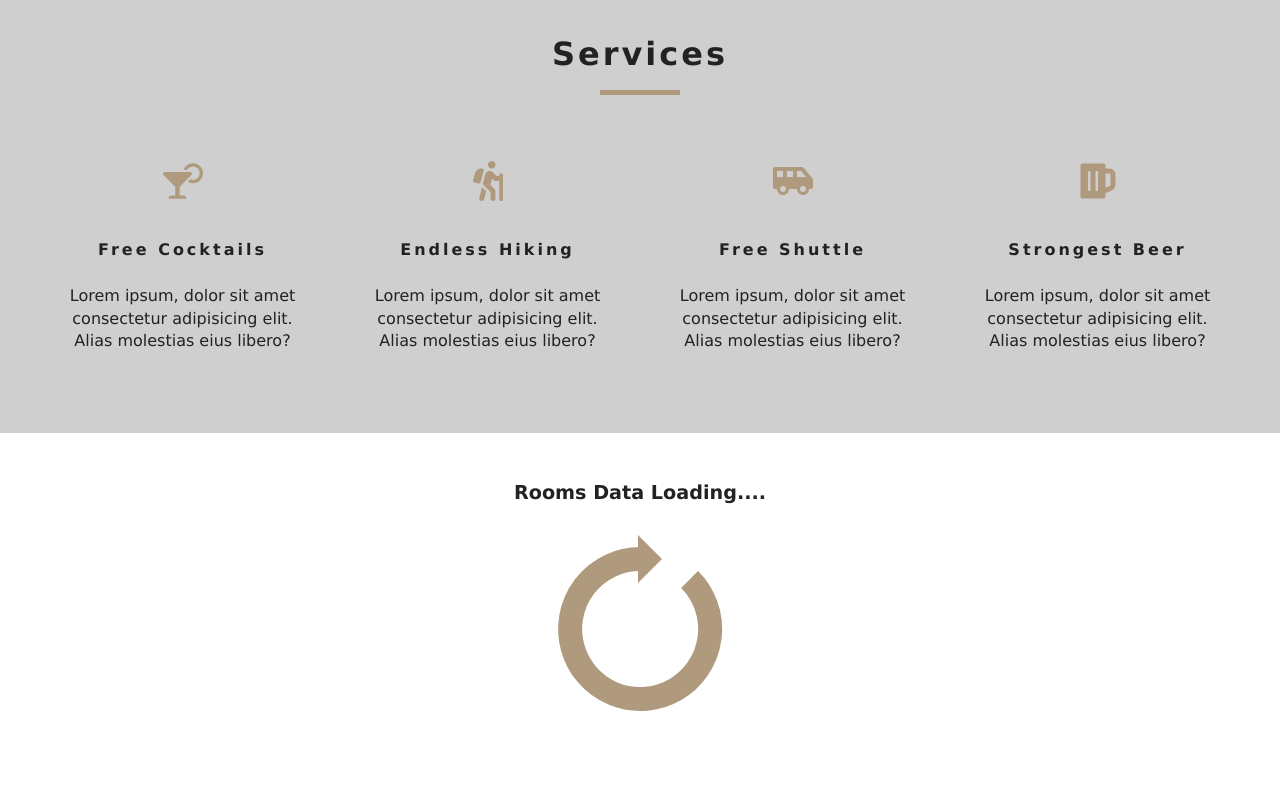
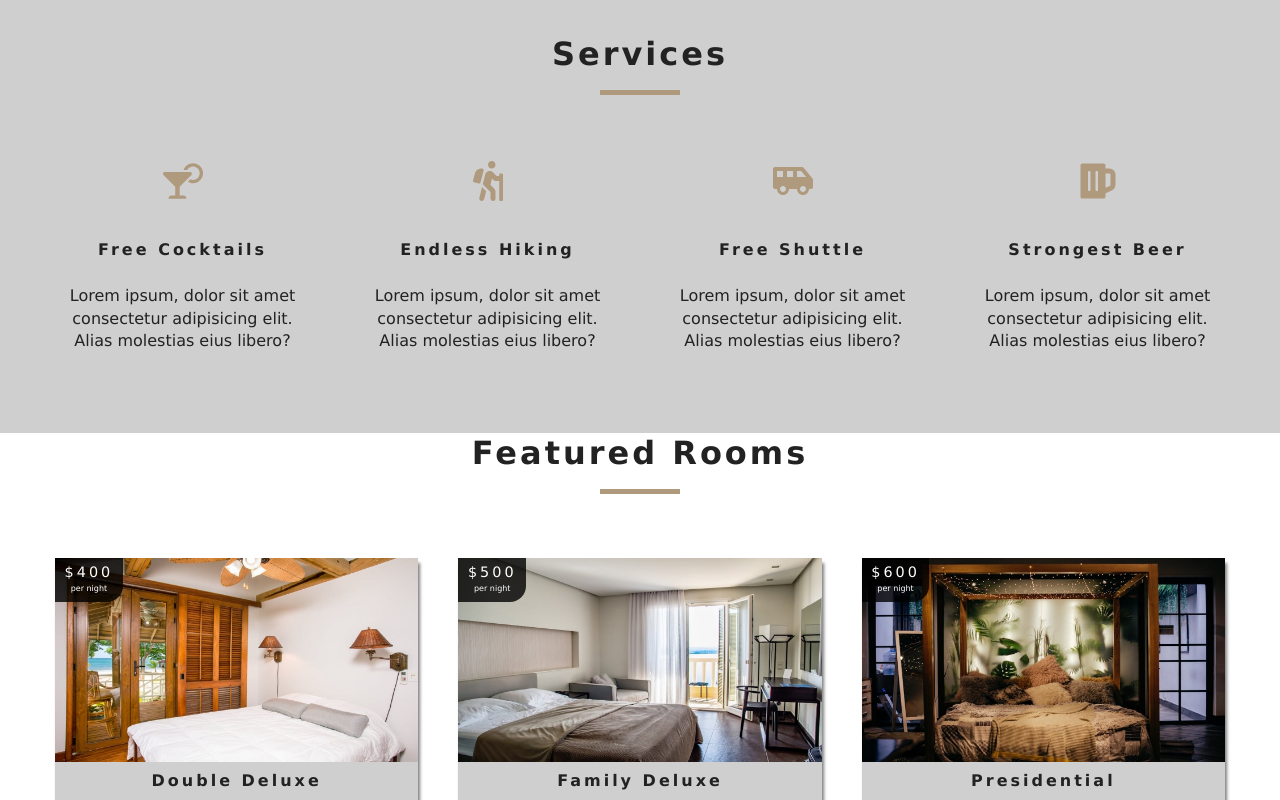
Before and after one commit to Lekkyjay/react-hotel-reservation, a React (Create React App) app: page / in a window 1280 px wide. Shown: the part 846-1646 px from the top of the page. Before the commit the page ends 1581 px from the top, so only its background shows below. Built offline with nearby package versions, Linux system fonts and the light colour scheme.

Commit message:
Installed styled-component module

```diff
--- a/package.json
+++ b/package.json
@@ -10,7 +10,8 @@
     "react-dom": "^16.13.1",
     "react-icons": "^3.10.0",
     "react-router-dom": "^5.2.0",
-    "react-scripts": "3.4.1"
+    "react-scripts": "3.4.1",
+    "styled-components": "^5.1.1"
   },
   "scripts": {
     "start": "react-scripts start",
--- a/src/components/FeaturedRooms.js
+++ b/src/components/FeaturedRooms.js
@@ -1,13 +1,23 @@
 import React, { useContext } from 'react'
 import { GlobalContext } from '../context'
 import Loading from './Loading'
+import Room from './Room'
+import Title from './Title'
+
 
 const FeaturedRooms = () => {
-  const { featuredRooms } = useContext(GlobalContext)
+  const { loading, featuredRooms } = useContext(GlobalContext)
+
+  const rooms = featuredRooms.map(room => {
+    return <Room key={room.id} room={room} />;
+  })
 
   return (
     <div>
-      <Loading />
+      <Title title="featured rooms" />
+      <div className="featured-rooms-center">
+        {loading ? <Loading /> : rooms}
+      </div>
     </div>
   )
 }
--- a/src/components/Room.js
+++ b/src/components/Room.js
@@ -1,11 +1,35 @@
 import React from 'react'
+import { Link } from "react-router-dom"
+import defaultImg from "../images/room-1.jpeg"
+import PropTypes from "prop-types"
 
-const Room = () => {
+//double destructuring of room. 1st from props then into its own properties.
+const Room = ({room: {name, slug, images, price}}) => {
+
   return (
-    <div>
-      Hello from room
-    </div>
+    <article className="room">
+      <div className="img-container">
+        <img src={images[0] || defaultImg} alt="single room" />
+        <div className="price-top">
+          <h6>${price}</h6>
+          <p>per night</p>
+        </div>
+        <Link to={`/rooms/${slug}`} className="btn-primary room-link">
+          features
+        </Link>
+      </div>
+      <p className="room-info">{name}</p>
+    </article>
   )
 }
 
+Room.propTypes = {
+  room: PropTypes.shape({
+    name: PropTypes.string.isRequired,
+    slug: PropTypes.string.isRequired,
+    images: PropTypes.arrayOf(PropTypes.string).isRequired,
+    price: PropTypes.number.isRequired
+  })
+};
+
 export default Room
--- a/src/context.js
+++ b/src/context.js
@@ -40,8 +40,15 @@
     return tempItems;
   }
 
+  const getRoom = slug => {
+    //create a copy of rooms array in tempRooms
+    let tempRooms = [...data.rooms];
+    const room = tempRooms.find(room => room.slug === slug);
+    return room;
+  };
+
   return (
-    <GlobalContext.Provider value={{ ...data }}>
+    <GlobalContext.Provider value={{ ...data, getRoom }}>
       { children }
     </GlobalContext.Provider>
   )
--- a/src/pages/SingleRoom.js
+++ b/src/pages/SingleRoom.js
@@ -1,10 +1,53 @@
-import React from 'react'
+import React, { useState, useContext } from 'react'
+import defaultBcg from "../images/room-1.jpeg"
+import Hero from "../components/Hero"
+import Banner from "../components/Banner"
+import { Link } from "react-router-dom"
+import { GlobalContext } from '../context'
 
-const SingleRoom = () => {
+//props is setup automatically by react-router
+const SingleRoom = (props) => {
+  const [slug, setSlug] = useState({
+    param: props.match.params.slug,
+    defBcg: defaultBcg
+  })
+
+  const { getRoom } = useContext(GlobalContext)
+  const room = getRoom(slug.param)
+
+  if(!room) {
+    return (
+      <div className="error">
+        <h3>No such room could be found ...</h3>
+        <Link to="/rooms" className="btn-primary">
+          Back to rooms
+        </Link>
+      </div>
+    )
+  }
+
+  const {
+    name,
+    description,
+    capacity,
+    size,
+    price,
+    extras,
+    breakfast,
+    pets,
+    images
+  } = room
+
+  // const [main, ...defaultImages] = images
+
   return (
-    <div>
-    Hello from single room page
-    </div>
+    <Hero hero='roomsHero'>
+      <Banner title={`${name} room`}>
+        <Link to="/rooms" className="btn-primary">
+          back to rooms
+        </Link>
+      </Banner>
+    </Hero>
   )
 }
 
```
Also changed, not shown: 1 other file (tests, documents, lock files or other folders).
